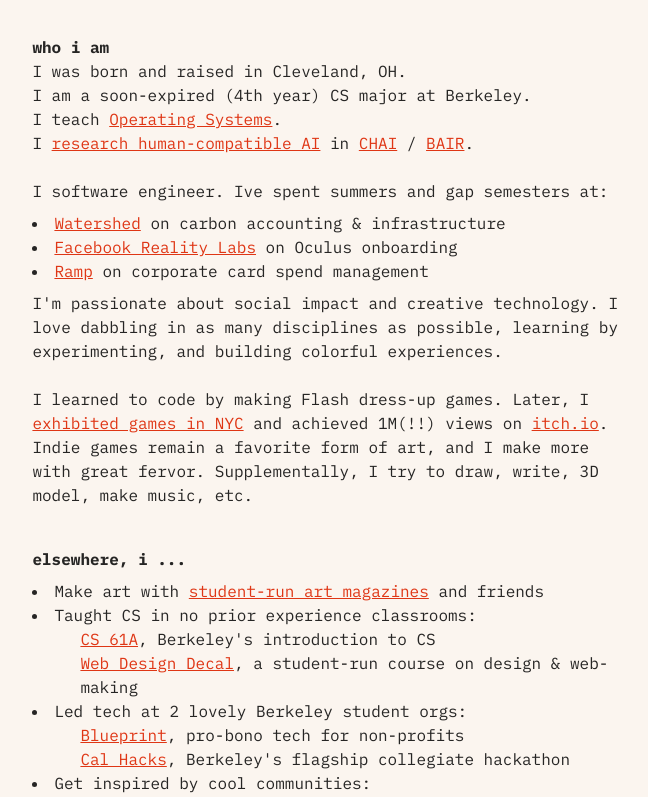
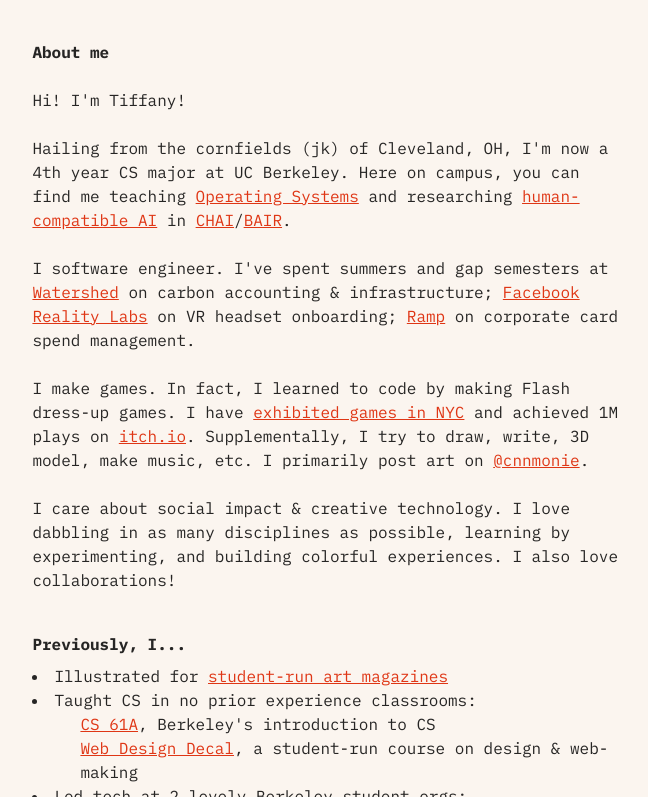
Before and after one commit to cnnmon/tiffanywang, a Next.js app: page /about in a window 1280 px wide. Shown: the part 423-1220 px from the top of the page, without its empty margins (370-1018 px from the left). Built offline with nearby package versions, Linux system fonts and the light colour scheme.

Commit message:
jan updates

```diff
--- a/pages/about.jsx
+++ b/pages/about.jsx
@@ -19,7 +19,7 @@
       return (
         <>
           <Image src='/images/me.png' className="mb-2" width={300} height={195} onMouseEnter={onHover} />
-          📍 <Url href="https://www.1951coffee.com/">1951 Coffee, Berkeley</Url> (my Matcha latte go-to)
+          📍 Home
         </>
       )
     }
@@ -30,35 +30,25 @@
       <p>{getProfileSection()}</p>
       <br />
       <p>
-        <b>who i am</b>
-        <br />
-        I was born and raised in Cleveland, OH.
-        <br />
-        I am a soon-expired (4th year) CS major at Berkeley.
-        <br />
-        I teach <Url href="https://cs162.org/">Operating Systems</Url>.
-        <br />
-        I <Url href="https://arxiv.org/abs/2311.01011">research human-compatible AI</Url> in <Url href="https://humancompatible.ai/">CHAI</Url> / <Url href="https://bair.berkeley.edu/">BAIR</Url>.
+        <b>About me</b>
         <br /><br />
-        I software engineer. Ive spent summers and gap semesters at:
-      </p>
-      <ul className="list-disc list-inside">
-        <li><Url href="https://watershed.com/">Watershed</Url> on carbon accounting & infrastructure</li>
-        <li><Url href="https://about.meta.com/realitylabs/">Facebook Reality Labs</Url> on Oculus onboarding</li>
-        <li><Url href="https://ramp.com/">Ramp</Url> on corporate card spend management</li>
-      </ul>
-      <p>
-        I'm passionate about social impact and creative technology. I love dabbling in as many disciplines as possible, learning by experimenting, and building colorful experiences.
+        Hi! I'm Tiffany!
         <br /><br />
-        I learned to code by making Flash dress-up games. Later, I <Url href="https://www.scriptype.com/2020/05/19/self-taught-digital-artist-and-video-game-designer-receives-national-recognition/">exhibited games in NYC</Url> and achieved 1M(!!) views on <Url href="https://cnnmon.itch.io/">itch.io</Url>. Indie games remain a favorite form of art, and I make more with great fervor. Supplementally, I try to draw, write, 3D model, make music, etc.
+        Hailing from the cornfields (jk) of Cleveland, OH, I'm now a 4th year CS major at UC Berkeley. Here on campus, you can find me teaching <Url href="https://cs162.org/">Operating Systems</Url> and researching <Url href="https://arxiv.org/abs/2311.01011">human-compatible AI</Url> in <Url href="https://humancompatible.ai/">CHAI</Url>/<Url href="https://bair.berkeley.edu/">BAIR</Url>.
+        <br /><br />
+        I software engineer. I've spent summers and gap semesters at <Url href="https://watershed.com/">Watershed</Url> on carbon accounting & infrastructure; <Url href="https://about.meta.com/realitylabs/">Facebook Reality Labs</Url> on VR headset onboarding; <Url href="https://ramp.com/">Ramp</Url> on corporate card spend management.
+        <br /><br />
+        I make games. In fact, I learned to code by making Flash dress-up games. I have <Url href="https://www.scriptype.com/2020/05/19/self-taught-digital-artist-and-video-game-designer-receives-national-recognition/">exhibited games in NYC</Url> and achieved 1M plays on <Url href="https://cnnmon.itch.io/">itch.io</Url>. Supplementally, I try to draw, write, 3D model, make music, etc. I primarily post art on <Url href="https://twitter.com/cnnmonie">@cnnmonie</Url>.
+        <br /><br />
+        I care about social impact & creative technology. I love dabbling in as many disciplines as possible, learning by experimenting, and building colorful experiences. I also love collaborations!
         <br />
       </p>
       <br />
       <p>
-        <b>elsewhere, i ...</b>
+        <b>Previously, I...</b>
       </p>
       <ul className="list-disc list-inside">
-        <li>Make art with <Url href="https://www.tiktok.com/@gag.magazine/">student-run art magazines</Url> and friends</li>
+        <li>Illustrated for <Url href="https://www.tiktok.com/@gag.magazine/">student-run art magazines</Url></li>
         <li>Taught CS in no prior experience classrooms:
           <ul className="list-none ml-12">
             <li><Url href="https://cs61a.org/">CS 61A</Url>, Berkeley's introduction to CS</li>
@@ -68,10 +58,10 @@
         <li>Led tech at 2 lovely Berkeley student orgs:
           <ul className="list-none ml-12">
             <li><Url href="https://www.calblueprint.org/">Blueprint</Url>, pro-bono tech for non-profits</li>
-            <li><Url href="https://www.calhacks.io/">Cal Hacks</Url>, Berkeley's flagship collegiate hackathon</li>
+            <li><Url href="https://www.calhacks.io/">Cal Hacks</Url>, our flagship collegiate hackathon</li>
           </ul>
         </li>
-        <li>Get inspired by cool communities:
+        <li>Drew inspiration from cool communities:
           <ul className="list-none ml-12">
             <li><Url href="https://eecs.berkeley.edu/resources/undergrads/accel">Accel Scholars</Url></li>
             <li><Url href="https://joininteract.com/">Interact Fellowship</Url></li>
@@ -83,7 +73,7 @@
         <br />
         <b>✧･ﾟ: *✧･ﾟ:*</b>
         <br /><br />
-        Do reach out if you'd like to collaborate! My email is <b>tiffanywang at berkeley dot edu</b> 📬.
+        Want to reach out? Feel free to email me at <b>tiffanywang at berkeley dot edu</b> 📬.
       </p>
     </div>
   )
--- a/pages/index.jsx
+++ b/pages/index.jsx
@@ -56,9 +56,9 @@
         <br /><br />
         I'm a developer, artist, and toy-maker. I study CS at Berkeley. I like fizzy beverages, digital creative tools, and <PlayLink type="hobbies" />.
         <br /><br />
-        Reach out anytime at tiffanywang at berkeley dot edu.
+        Reach out anytime at <b>tiffanywang at berkeley dot edu</b>.
         <br /><br />
-        Else, find me at: <Url href="https://www.linkedin.com/in/wtiffany/">Linkedin</Url>, <Url href="https://github.com/cnnmon">GitHub</Url>, <Url href="https://cnnmon.itch.io/">itch.io</Url>, <Url href="https://twitter.com/cnnmonie">Twitter</Url>
+        Else, find me at: <Url href="https://www.linkedin.com/in/wtiffany/">Linkedin</Url>, <Url href="https://github.com/cnnmon">GitHub</Url>, <Url href="https://cnnmon.itch.io/">itch.io</Url>, or <Url href="https://twitter.com/cnnmonie">Twitter</Url>
         <br />
       </p>
     </>
```
Also changed, not shown: public/images/frog.jpg, public/images/me.png.
